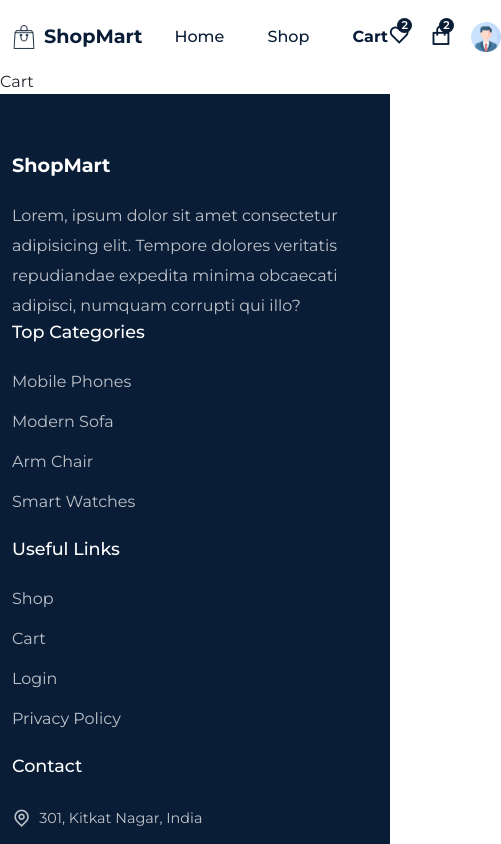
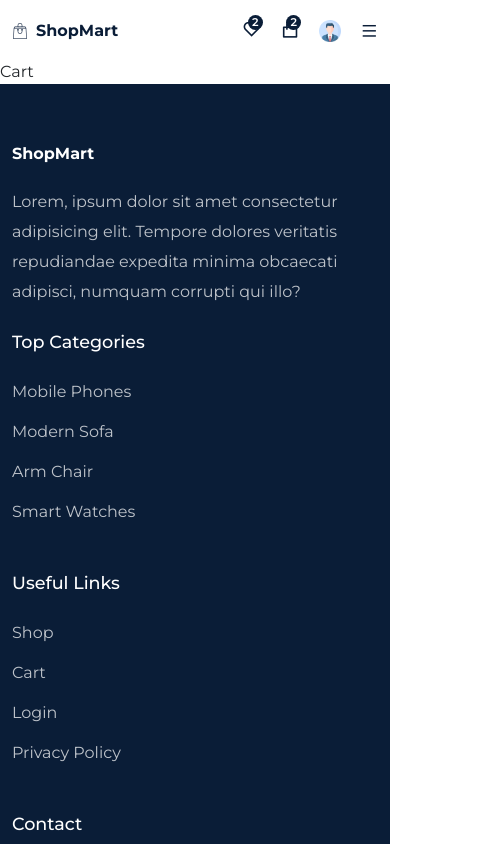
Before and after one commit to Anikesh02/ShopMart, a React (Create React App) app: page /cart in a window 390 px wide. Shown: the top 844 px of the page, 501 px wide, since content can reach past the window. Built offline with nearby package versions, Linux system fonts and the light colour scheme.

Commit message:
Done with Responsiveness of Home Page

```diff
--- a/src/App.css
+++ b/src/App.css
@@ -68,3 +68,9 @@
   color: var(--primary-color);
   font-weight: 600px;
 }
+
+@media only screen and (max-width: 768px){
+  section{
+    padding: 40px 0px;
+  }
+}
--- a/src/components/Footer/Footer.jsx
+++ b/src/components/Footer/Footer.jsx
@@ -11,7 +11,7 @@
     <footer className="footer">
       <Container>
         <Row>
-          <Col lg='4'>
+          <Col lg='4' className='mb-4' md='6' >
           <div className="logo">
 
             <div>
@@ -24,7 +24,7 @@
             </p>
           </Col>
 
-          <Col lg='3'>
+          <Col lg='3' md='3' className='mb-4'>
             <div className="footer_quick-links">
               <h4 className='quick_links-title'>Top Categories</h4>
               <ListGroup className='mb-3'>
@@ -36,7 +36,7 @@
             </div>
           </Col>
 
-          <Col lg='2'>
+          <Col lg='2' md='3' className='mb-4'>
           <div className="footer_quick-links">
               <h4 className='quick_links-title'>Useful Links</h4>
               <ListGroup className='mb-3'>
@@ -48,7 +48,7 @@
             </div>
           </Col>
 
-          <Col lg='3'>
+          <Col lg='3' md='4'>
           <div className="footer_quick-links">
               <h4 className='quick_links-title'>Contact</h4>
               <ListGroup className='footer_contact'>
--- a/src/components/Header/Header.jsx
+++ b/src/components/Header/Header.jsx
@@ -1,4 +1,4 @@
-import Reac, {useRef, useEffect} from 'react'
+import React, {useRef, useEffect} from 'react'
 import './header.css'
 import logo from '../../assets/images/eco-logo.png'
 import { Container, Row } from 'reactstrap'
@@ -24,6 +24,8 @@
 const Header = () => {
   const headerRef = useRef(null)
 
+  const menuRef = useRef(null)
+
   const stickyHeader = () => {
     window.addEventListener('scroll', () => {
       if(document.body.scrollTop > 80 || document.documentElement.scrollTop > 80){
@@ -42,7 +44,7 @@
 
   })
 
-
+  const menuToggle = () => menuRef.current.classList.toggle('active_menu')
 
   return <header className="header" ref={headerRef}>
     <Container>
@@ -55,7 +57,7 @@
             </div>
           </div>
 
-          <div className="navigation">
+          <div className="navigation" ref={menuRef} onClick={menuToggle}>
             <ul className="menu">
               {
                 nav_links.map((item,index)=>(
@@ -80,11 +82,10 @@
             <span>
               <motion.img whileTap={{scale:1.2}} src={userIcon} alt="" />
             </span>
+            <div className="mobile_menu">
+            <span onClick={menuToggle}><i class="ri-menu-line"></i></span>
           </div>
-          <div className="mobile_menu">
-            <span><i class="ri-menu-line"></i></span>
           </div>
-
         </div>
       </Row>
     </Container>
--- a/src/components/Header/header.css
+++ b/src/components/Header/header.css
@@ -105,3 +105,66 @@
     box-shadow: 3px 3px 8px -3px #ddd;
     background: #fff;
 }
+
+@media only screen and (max-width: 768px){
+    .navigation{
+        position: fixed;
+        top: 0;
+        left: 0;
+        width: 100%;
+        height: 100%;
+        background: rgba(0, 0, 0, 0.53);
+        z-index: 9999;
+        display: none;
+    }
+
+    .menu{
+        position: absolute;
+        top: 0;
+        right: 0;
+        width: 250px;
+        height: 100%;
+        background: #fff;
+        z-index: 99999;
+        flex-direction: column;
+        align-items: center;
+        justify-content: center;
+    }
+
+    .active_menu{
+        display: block;
+    }
+
+    .mobile_menu{
+        display: block;
+    }
+
+    .mobile_menu span i{
+        font-size: 1.1rem !important;
+    }
+
+    .logo img{
+        width: 1rem;
+        height: 1rem;
+    }
+
+    .logo h1{
+        font-size: 1rem;
+    }
+
+    .fav_icon i, .cart_icon i{
+        font-size: 1.2rem !important;
+    }
+
+    .nav_icons span img{
+        width: 1.4rem;
+        height: 1.4rem;
+    }
+
+    .header{
+        width: 100%;
+        height: 60px;
+        line-height: 60px;
+    }
+
+}
--- a/src/components/UI/Clock.jsx
+++ b/src/components/UI/Clock.jsx
@@ -1,4 +1,5 @@
 import React, {useState, useEffect} from 'react'
+import '../../styles/clock.css'
 
 const Clock = () => {
 
--- a/src/pages/Home.jsx
+++ b/src/pages/Home.jsx
@@ -90,7 +90,7 @@
     <section className="timer_count">
       <Container>
         <Row>
-          <Col lg='6' md='6'>
+          <Col lg='6' md='12' className='count_down-col'>
             <div className="clock_top-content">
               <h4 className='text-white fs-6 mb-2'>Limited Offers</h4>
               <h3 className='text-white fs-5 mb-3'>Quality Armchair</h3>
@@ -98,7 +98,7 @@
             <Clock />
             <motion.button whileTap={{scale:1.2}} className="buy_btn store_btn"><Link to='/shop'>Visit Store</Link></motion.button>
           </Col>
-          <Col lg='6' md='6' className='text-end'>
+          <Col lg='6' md='12' className='text-end counter_img'>
             <img src={counterImg} alt="" />
           </Col>
 
--- a/src/services/services.css
+++ b/src/services/services.css
@@ -30,3 +30,33 @@
     margin-top: 5px;
     color: #222;
 }
+
+@media only screen and (max-width: 992px){
+    .service_item span i{
+        font-size: 1.8rem;
+        padding: 5px;
+    }
+
+    .service_item h3{
+        font-size: 1rem;
+    }
+
+    .service_item{
+        padding: 10px;
+        margin-bottom: 1.5rem;
+    }
+}
+
+@media only screen and (max-width: 768px){
+
+    .service_item span i{
+        font-size: 1.5rem;
+        padding: 5px;
+    }
+}
+
+@media only screen and (max-width: 576px){
+    .service_item{
+        padding: 20px;
+    }
+}
--- /dev/null
+++ b/src/styles/clock.css
@@ -0,0 +1,13 @@
+@media only screen and (max-width: 992px){
+    .clock_wrapper{
+        justify-content: center;
+    }
+
+    .clock_data h1{
+        font-size: 1.1rem !important;
+    }
+
+    .clock_data h5{
+        font-size: 0.9rem !important;
+    }
+}
--- a/src/styles/home.css
+++ b/src/styles/home.css
@@ -60,3 +60,58 @@
 .store_btn a:hover{
     color: var(--primary-color);
 }
+
+@media only screen and (max-width: 992px){
+    .hero_content h2{
+        font-size: 2rem;
+    }
+
+    .section_title{
+        font-size: 1.7rem;
+    }
+
+    .counter_img{
+        display: none;
+    }
+
+    .clock_top-content{
+        text-align: center;
+    }
+
+    .clock_top-content h4{
+        font-size: 0.9rem !important;
+    }
+
+    .clock_top-content h3{
+        font-size: 1rem !important;
+    }
+
+    .count_down-col {
+        text-align: center;
+    }
+}
+
+@media only screen and (max-width: 768px){
+    .hero_content h2{
+        font-size: 1.6rem;
+    }
+
+    .hero_content p{
+        font-size: 0.9rem;
+    }
+
+    .buy_btn a{
+        font-size: 0.9rem;
+    }
+
+    .section_title{
+        font-size: 1.4rem;
+    }
+}
+
+@media only screen and (max-width: 576px){
+    .hero_content {
+        padding-top: 0;
+        margin-bottom: 40px;
+    }
+}
--- a/src/styles/product-card.css
+++ b/src/styles/product-card.css
@@ -31,3 +31,19 @@
     color: #fff;
     border-radius: 50px;
 }
+
+@media only screen and (max-width: 992px){
+    .product_info h3 a{
+        font-size: 1.1rem;
+    }
+}
+
+@media only screen and (max-width: 768px){
+    .product_info h3 a{
+        font-size: 1rem;
+    }
+
+    .product_card-bottom span i{
+        font-size: 1rem;
+    }
+}
```
